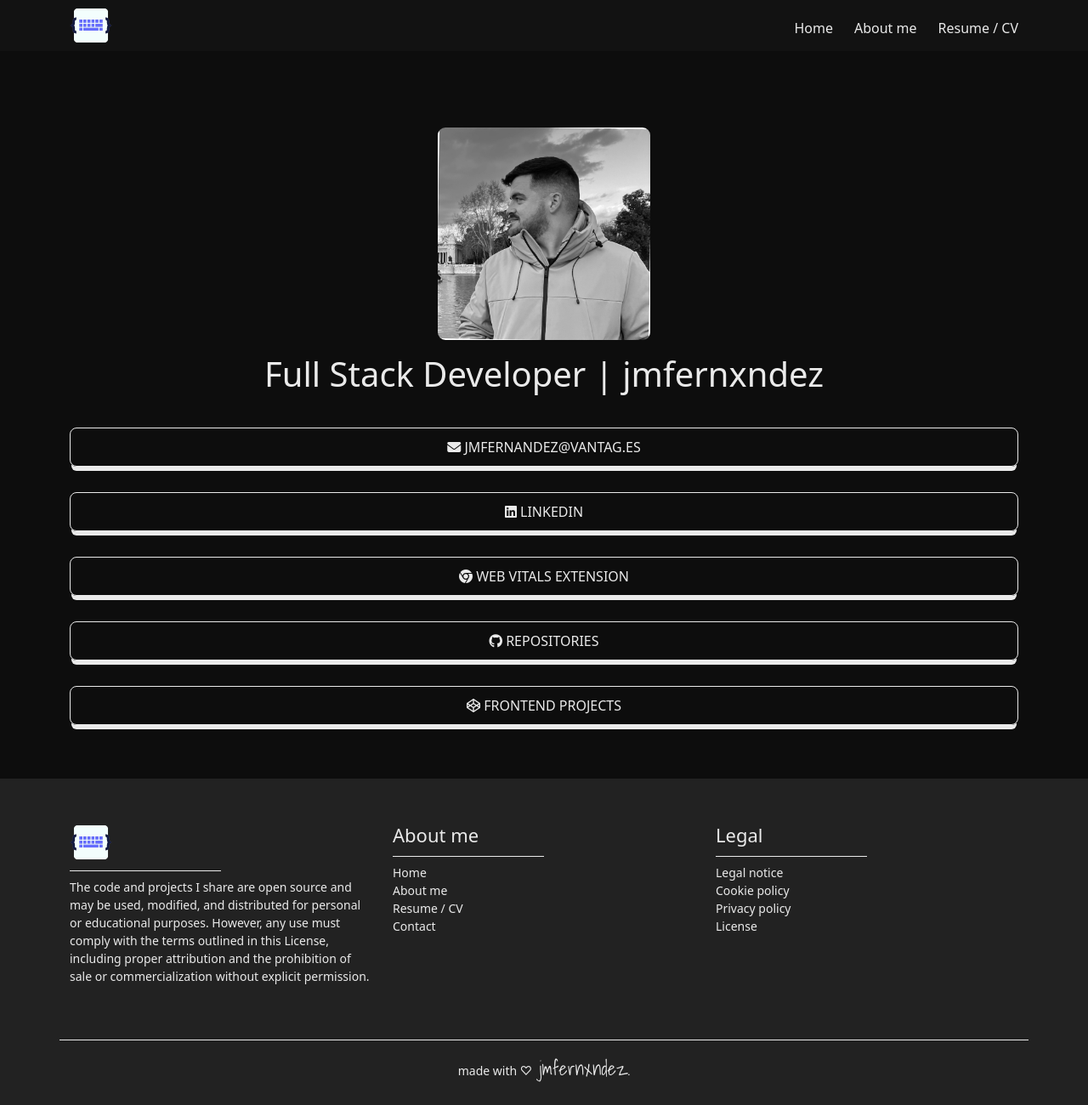
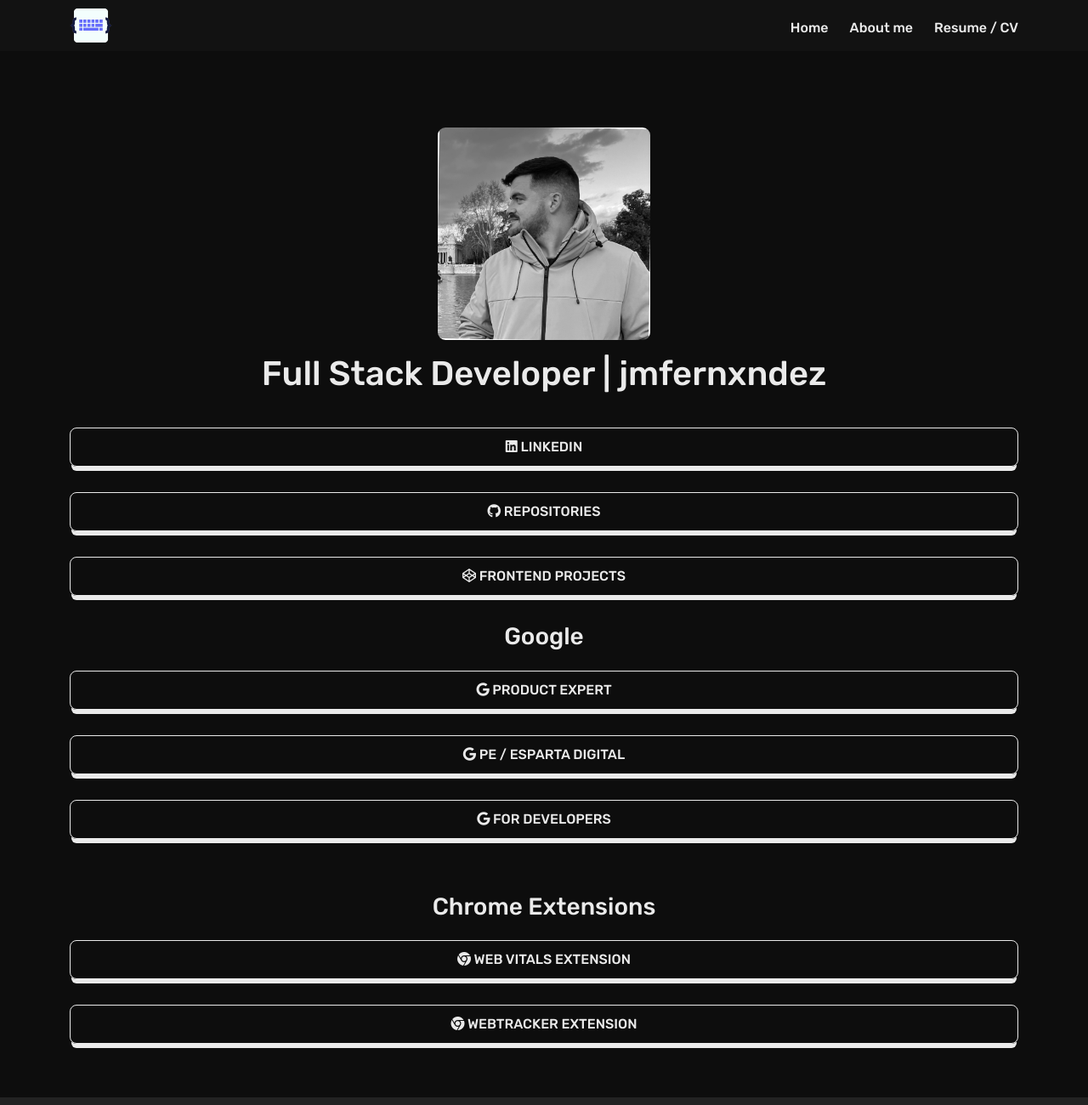
Before and after one commit to jmfernxndez/web, an Astro site: page / in a window 1280 px wide. Shown: the top 1300 px of the page at 85% size. Built offline with nearby package versions, Linux system fonts and the light colour scheme; Astro itself is replaced by a stand-in of ours.

Commit message:
Google products

```diff
--- a/src/components/link.astro
+++ b/src/components/link.astro
@@ -20,11 +20,18 @@
 				<div class="container">
 					<div class="row">
 						<div class="col-12">
-							<a href="mailto:jmfernandez@vantag.es" class="btn"><i class="fa-solid fa-envelope"></i> jmfernandez@vantag.es</a>
 							<a target="_blank" rel="noopener noreferrer" href="https://www.linkedin.com/in/jmfernandezalvarez/" class="btn"><i class="fa-brands fa-linkedin"></i> LinkedIn</a>
-							<a href="/web-vitals-extension/" class="btn"><i class="fa-brands fa-chrome"></i> Web Vitals Extension</a>
 							<a target="_blank" rel="noopener noreferrer" href="https://github.com/jmfernxndez?tab=repositories" class="btn"><i class="fa-brands fa-github"></i> Repositories</a>
 							<a target="_blank" rel="noopener noreferrer" href="https://codepen.io/jmfernxndez" class="btn"><i class="fa-brands fa-codepen"></i> Frontend Projects</a>
+
+							<h3 class="text-center mt-3">Google</h3>
+							<a target="_blank" rel="noopener noreferrer" href="https://support.google.com/profile/353517623" class="btn"><i class="fa-brands fa-google"></i> Product Expert</a>
+							<a target="_blank" rel="noopener noreferrer" href="https://support.google.com/profile/352526495" class="btn"><i class="fa-brands fa-google"></i> PE / Esparta digital</a>
+							<a target="_blank" rel="noopener noreferrer" href="https://g.dev/jmfernxndez" class="btn"><i class="fa-brands fa-google"></i> for Developers</a>
+
+							<h3 class="text-center mt-5">Chrome Extensions</h3>
+							<a target="_blank" rel="noopener noreferrer" href="https://chromewebstore.google.com/detail/web-vitals/illmkcoedmdanbkoihjpipllkaoakccm" class="btn"><i class="fa-brands fa-chrome"></i> Web Vitals Extension</a>
+							<a target="_blank" rel="noopener noreferrer" href="https://chromewebstore.google.com/detail/webtracker/npjlldagpoffopoebglliclamgemddgh" class="btn"><i class="fa-brands fa-chrome"></i> Webtracker Extension</a>
 						</div>
 					</div>
 				</div>
--- a/src/layouts/Layout.astro
+++ b/src/layouts/Layout.astro
@@ -110,7 +110,7 @@
 </html>
 
 <style>
-	@import url('https://fonts.googleapis.com/css2?family=Shadows+Into+Light&display=swap');
+	@import url('https://fonts.googleapis.com/css2?family=Rubik:ital,wght@0,300..900;1,300..900&family=Shadows+Into+Light&display=swap');
 
 	html,
 	body {
@@ -119,6 +119,7 @@
 		height: 100%;
 		background: #0D0D0D;
 		color: #EAEAEA;
+		font-family: "Rubik", sans-serif;
 	}
 
 	header {
@@ -177,7 +178,7 @@
 	}
 
 	.firma {
-		font-family: "Shadows Into Light", serif;
+		font-family: "Shadows Into Light", cursive;
 		font-weight: 400;
 		font-style: normal;
 		margin-left: 5px;
--- a/src/pages/about-me.astro
+++ b/src/pages/about-me.astro
@@ -45,7 +45,7 @@
                     <div class="col-lg-6">
                         <div class="bloque">
                             <div>
-                                <h2>Optimisation & Security</h2>
+                                <h2>Optimization & Security</h2>
                             </div>
                             <div>
                                 <p>Performance tuning, SEO enhancements, and implementation of security best practices. Experience with server-side optimization using Plesk and Ubuntu environments.</p>
```
